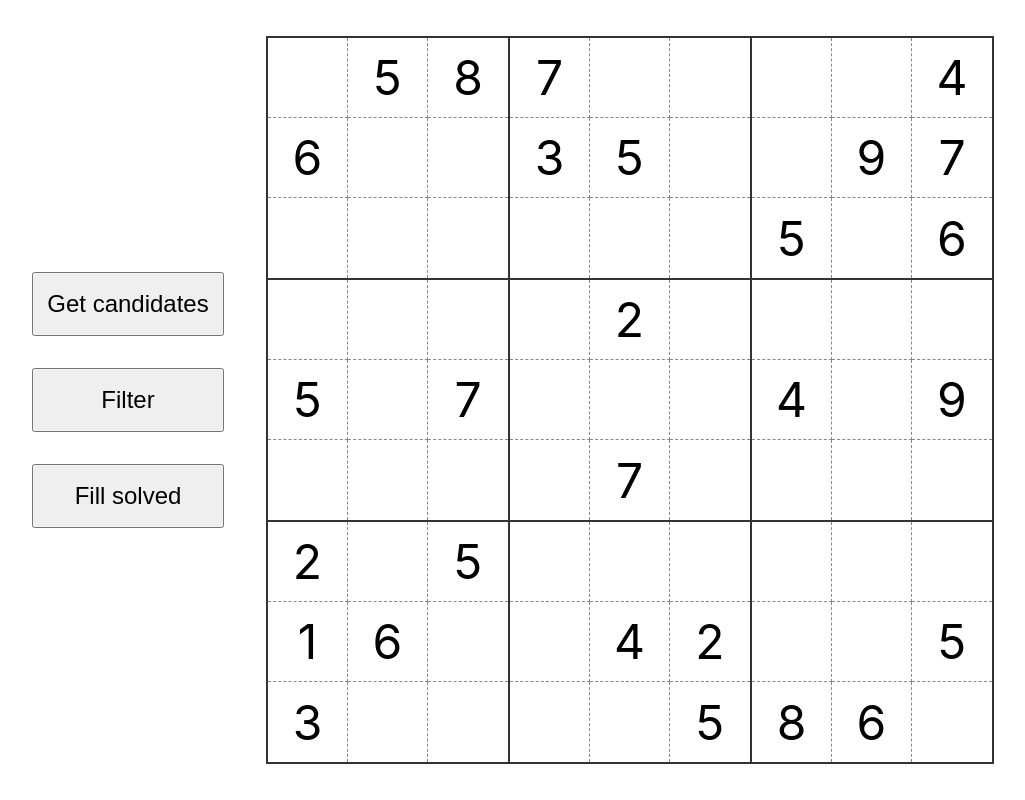
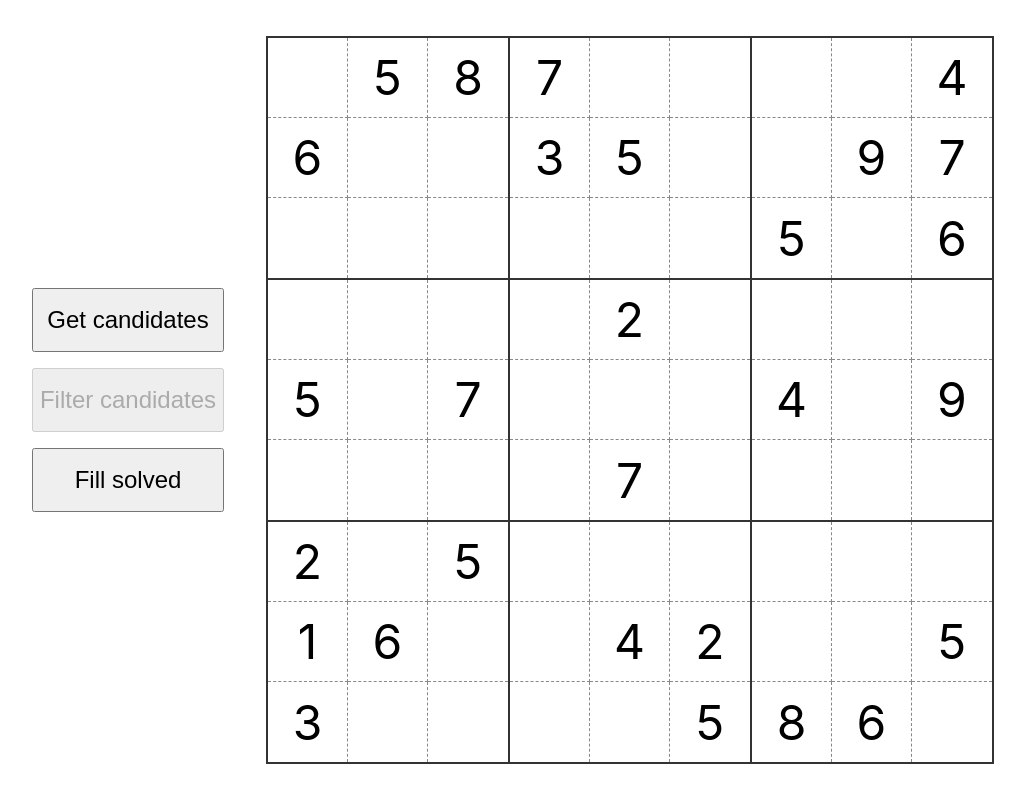
Before and after one commit to scan-lan/sudoku, a React (Create React App) app: page / in a window 1280 px wide. Shown: the whole page, without its empty margins (10-1035 px from the left). Built offline with nearby package versions, Linux system fonts and the light colour scheme.

Commit message:
Improve UI

```diff
--- a/src/App.tsx
+++ b/src/App.tsx
@@ -5,7 +5,6 @@ import Menu from "./components/Menu";
 import {
   fillSolved,
   filterAllCellCandidates,
-  filterCandidates,
   getAllCellCandidates,
   getCandidates,
 } from "./logic/solve";
@@ -13,6 +12,7 @@ import SudokuCell from "./types/SudokuCell";
 
 interface AppState {
   grid: SudokuCell[][];
+  filterCandidatesDisabled: boolean;
 }
 
 const grid = [
@@ -50,7 +50,7 @@ for (let i = 0; i < 9; i++) {
 }
 
 // let deleted = 0;
-// while (deleted < 60) {
+// while (deleted < 50) {
 //   let row = Math.round(Math.random() * 9);
 //   let column = Math.round(Math.random() * 9);
 //   try {
@@ -70,7 +70,8 @@ const updateCellCandidates = (
     row: number;
     column: number;
   },
-  cellCandidates: number[]
+  cellCandidates: number[],
+  filterButtonDisabled: boolean
 ) => {
   setState((prevState) => ({
     grid: [
@@ -85,6 +86,7 @@ const updateCellCandidates = (
       ],
       ...prevState.grid.slice(cell.row + 1),
     ],
+    filterCandidatesDisabled: filterButtonDisabled,
   }));
 };
 
@@ -97,6 +99,7 @@ const updateCellValue = (
   value: number
 ) => {
   setState((prevState) => ({
+    ...prevState,
     grid: [
       ...prevState.grid.slice(0, cell.row),
       [
@@ -116,17 +119,16 @@ const updateCellValue = (
 const App = () => {
   const [state, setState] = useState<AppState>({
     grid: validSudokuGrid,
+    filterCandidatesDisabled: true,
   });
 
   const onCellClick = (cell: SudokuCell) => {
     if (!cell.value) {
       if (cell.candidates.length === 1) {
         updateCellValue(setState, cell, cell.candidates[0]);
-      } else if (!cell.candidates) {
+      } else if (!cell.candidates || cell.candidates.length > 1) {
         const cellCandidates = getCandidates(cell, state.grid);
-        updateCellCandidates(setState, cell, cellCandidates);
-      } else {
-        console.log(filterCandidates(state.grid, cell));
+        updateCellCandidates(setState, cell, cellCandidates, false);
       }
     }
   };
@@ -137,7 +139,20 @@ const App = () => {
       updateCellCandidates(
         setState,
         cellWithCandidates.cell,
-        cellWithCandidates.candidates
+        cellWithCandidates.candidates,
+        false
+      );
+    });
+  };
+
+  const onFilterCandidatesClick = () => {
+    const cellsWithCandidates = filterAllCellCandidates(state.grid);
+    cellsWithCandidates.forEach((cellWithCandidates) => {
+      updateCellCandidates(
+        setState,
+        cellWithCandidates.cell,
+        cellWithCandidates.candidates,
+        true
       );
     });
   };
@@ -149,23 +164,13 @@ const App = () => {
     });
   };
 
-  const onFilterCandidatesClick = () => {
-    const cellsWithCandidates = filterAllCellCandidates(state.grid);
-    cellsWithCandidates.forEach((cellWithCandidates) => {
-      updateCellCandidates(
-        setState,
-        cellWithCandidates.cell,
-        cellWithCandidates.candidates
-      );
-    });
-  };
-
   return (
     <div className="App">
       <Menu
         onFillSolvedClick={onFillSolvedClick}
         onGetAllCandidatesClick={onGetCandidatesClick}
         onFilterCandidatesClick={onFilterCandidatesClick}
+        filterCandidatesActive={state.filterCandidatesDisabled}
       />
       <Grid grid={state.grid} onCellClick={onCellClick} />
     </div>
--- a/src/components/Menu/Menu.css
+++ b/src/components/Menu/Menu.css
@@ -1,7 +1,7 @@
 .menu {
   grid-area: menu;
   display: grid;
-  gap: 2rem;
+  gap: 1rem;
   align-items: center;
   justify-items: center;
   grid-template-rows: 1fr auto auto auto 1fr;
--- a/src/components/Menu/index.tsx
+++ b/src/components/Menu/index.tsx
@@ -3,18 +3,22 @@ import "./Menu.css";
 
 interface MenuProps {
   onGetAllCandidatesClick: () => void;
+  onFilterCandidatesClick: () => void;
   onFillSolvedClick: () => void;
-  onFilterCandidatesClick: () => void;
+  filterCandidatesActive: boolean;
 }
 
 const Menu = ({
   onGetAllCandidatesClick,
+  onFilterCandidatesClick,
   onFillSolvedClick,
-  onFilterCandidatesClick,
+  filterCandidatesActive,
 }: MenuProps) => (
   <div className="menu">
     <button onClick={onGetAllCandidatesClick}>Get candidates</button>
-    <button onClick={onFilterCandidatesClick}>Filter</button>
+    <button disabled={filterCandidatesActive} onClick={onFilterCandidatesClick}>
+      Filter candidates
+    </button>
     <button onClick={onFillSolvedClick}>Fill solved</button>
   </div>
 );
```
